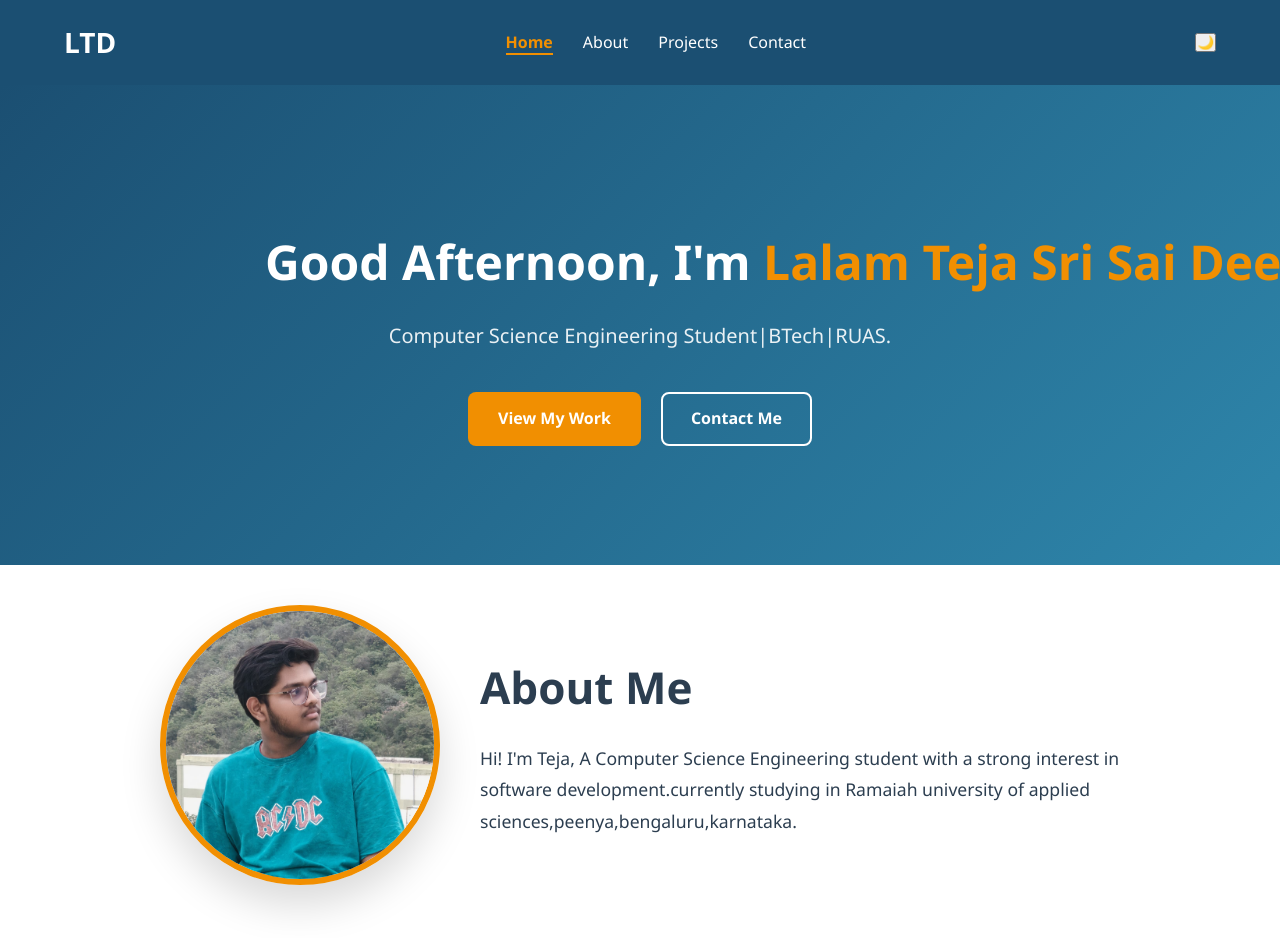
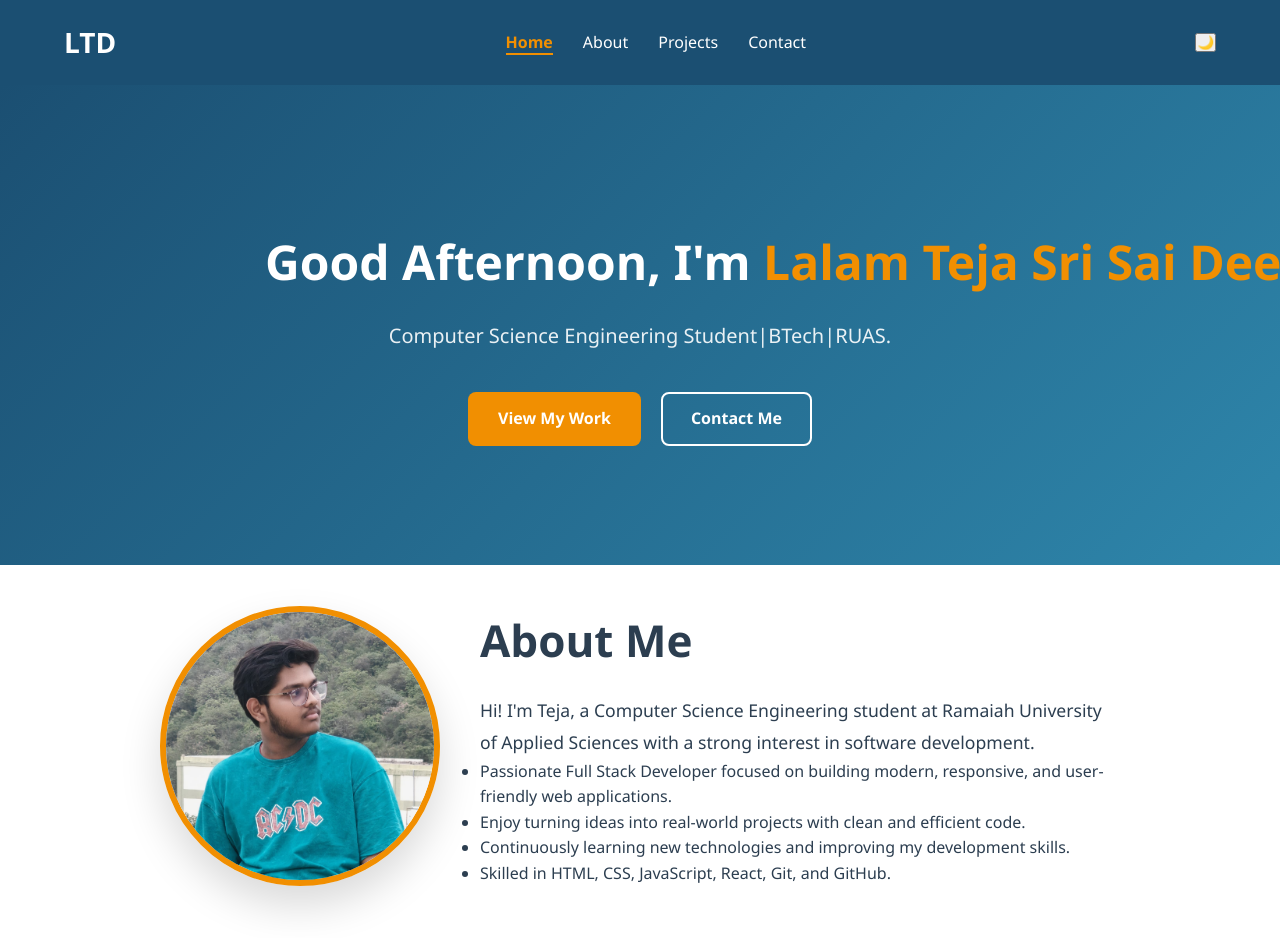
Before and after one commit to teja765/my-portfolio, a React (Vite) app: page / in a window 1280 px wide. Shown: the top 938 px of the page. Built offline with nearby package versions, Linux system fonts and the light colour scheme.

Commit message:
about section

```diff
--- a/src/components/AboutSection/AboutSection.jsx
+++ b/src/components/AboutSection/AboutSection.jsx
@@ -2,14 +2,38 @@ import './AboutSection.css';
 
 function AboutSection() {
   return (
-    <section id='about' className='about-section'>
-      <div className='about-wrapper container'>
-        <div className='about-image'>
-          <img src='/Photo.jpeg' alt='Teja' />
+    <section id="about" className="about-section">
+      <div className="about-wrapper container">
+        <div className="about-image">
+          <img src="/Photo.jpeg" alt="Teja" />
         </div>
-        <div className='about-copy'>
+
+        <div className="about-copy">
           <h1>About Me</h1>
-          <p>Hi! I'm Teja, A Computer Science Engineering student with a strong interest in software development.currently studying in Ramaiah university of applied sciences,peenya,bengaluru,karnataka.</p>
+
+          <p>
+            Hi! I'm Teja, a Computer Science Engineering student at Ramaiah
+            University of Applied Sciences with a strong interest in software
+            development.
+          </p>
+
+          <ul className="about-list">
+            <li>
+              Passionate Full Stack Developer focused on building modern,
+              responsive, and user-friendly web applications.
+            </li>
+            <li>
+              Enjoy turning ideas into real-world projects with clean and
+              efficient code.
+            </li>
+            <li>
+              Continuously learning new technologies and improving my
+              development skills.
+            </li>
+            <li>
+              Skilled in HTML, CSS, JavaScript, React, Git, and GitHub.
+            </li>
+          </ul>
         </div>
       </div>
     </section>
--- a/src/pages/About.jsx
+++ b/src/pages/About.jsx
@@ -4,10 +4,10 @@ import GitHubStats from '../components/GitHubStats/GitHubStats';
 import SkillCard from '../components/SkillCard/SkillCard';
 
 const SKILLS = [
-  { name: 'HTML5', level: 'Advanced', icon: '🌐' },
-  { name: 'CSS3', level: 'Advanced', icon: '🎨' },
-  { name: 'JavaScript', level: 'Advanced', icon: '⚡' },
-  { name: 'Python', level: 'Advanced', icon: '📖' }
+  { name: 'HTML5', level: 'Intermediate', icon: '🌐' },
+  { name: 'CSS3', level: 'Intermediate', icon: '🎨' },
+  { name: 'JavaScript', level: 'Basics', icon: '⚡' },
+  { name: 'Python', level: 'Intermediate', icon: '📖' }
 ];
 
 function About() {
```
